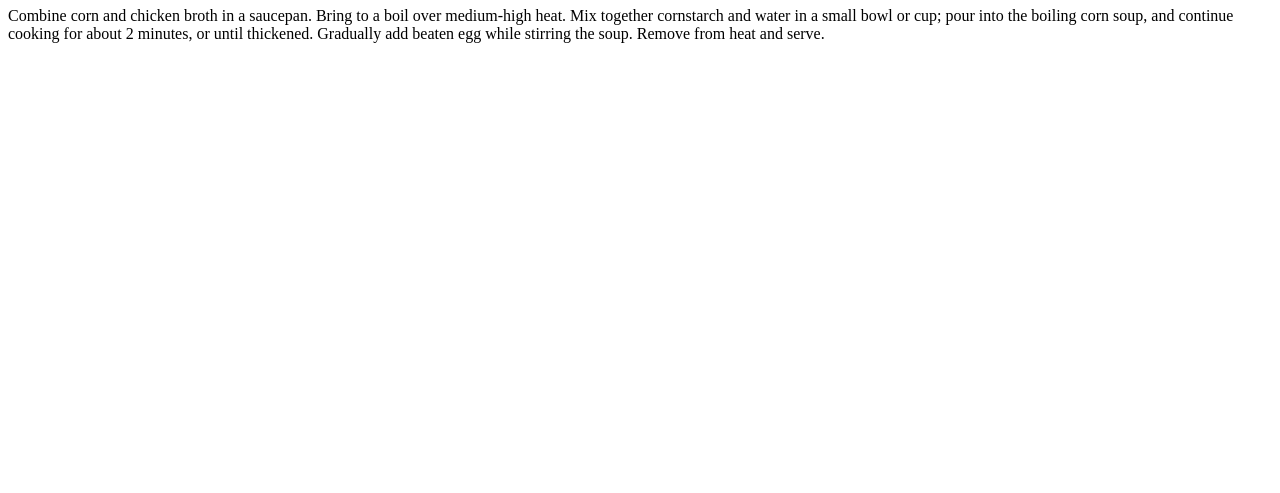
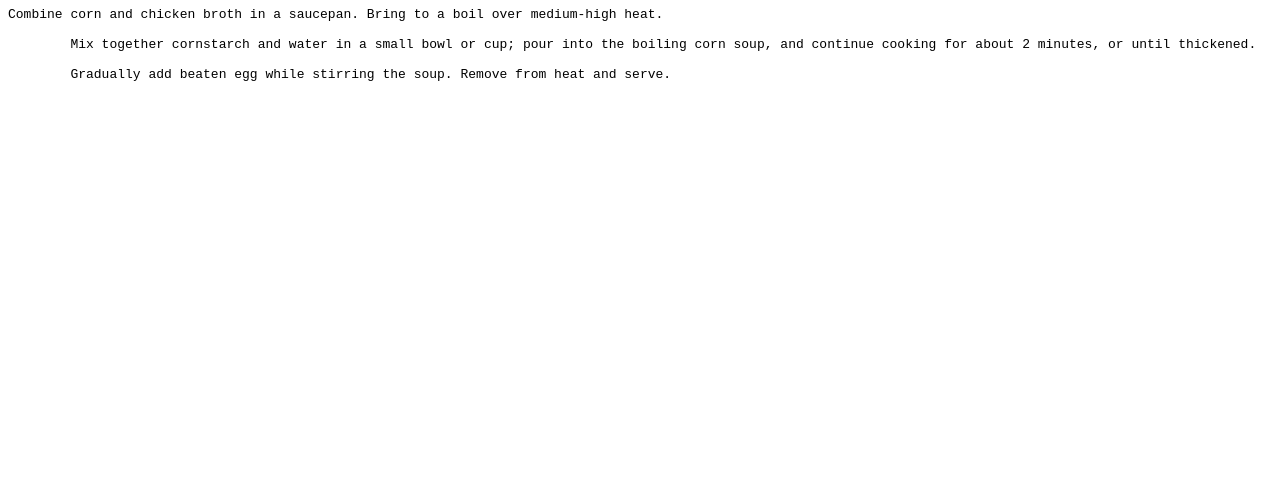
Before and after one commit to Lab2049/Odin-project-test-, a plain HTML site: page recipes/soup.html in a window 1280 px wide. Shown: the part 307-800 px from the top of the page. Drawn offline with Linux system fonts and the light colour scheme.

Commit message:
Update soup.html

```diff
--- a/recipes/soup.html
+++ b/recipes/soup.html
@@ -13,10 +13,11 @@
         <ul>2 tablespoons water</ul>
         <ul>1 large egg, beaten</ul>
     <H1>Directions</H1>
-      <p>Combine corn and chicken broth in a saucepan. Bring to a boil over medium-high heat.
+      <pre>Combine corn and chicken broth in a saucepan. Bring to a boil over medium-high heat.
 
         Mix together cornstarch and water in a small bowl or cup; pour into the boiling corn soup, and continue cooking for about 2 minutes, or until thickened.
 
-        Gradually add beaten egg while stirring the soup. Remove from heat and serve.</p>
+        Gradually add beaten egg while stirring the soup. Remove from heat and serve.</pre>
+
 </body>
 </html>
```
